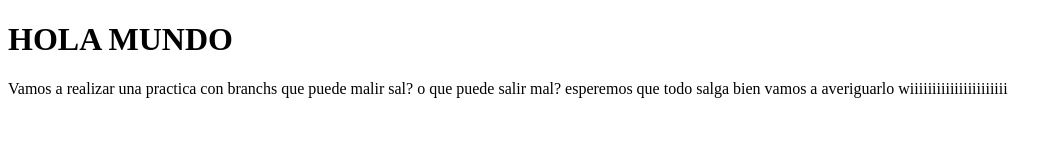
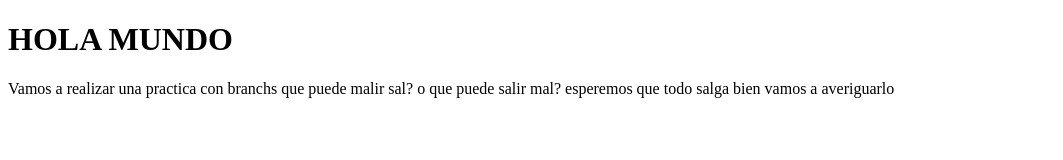
Before and after one commit to ProfCristianPalma/git-visualCode, a plain HTML site: page index.html in a window 1280 px wide. Shown: the whole page, without its empty margins (0-1063 px from the left). Drawn offline with Linux system fonts and the light colour scheme.

Commit message:
realice modificaciones en el parrafo

```diff
--- a/index.html
+++ b/index.html
@@ -9,6 +9,6 @@
 <body>
     <h1>HOLA MUNDO</h1>
     <p>Vamos a realizar una practica con branchs que puede malir sal? o que puede salir mal?
-        esperemos que todo salga bien vamos a averiguarlo wiiiiiiiiiiiiiiiiiiiiii</p>
+        esperemos que todo salga bien vamos a averiguarlo</p>
 </body>
 </html>
```
